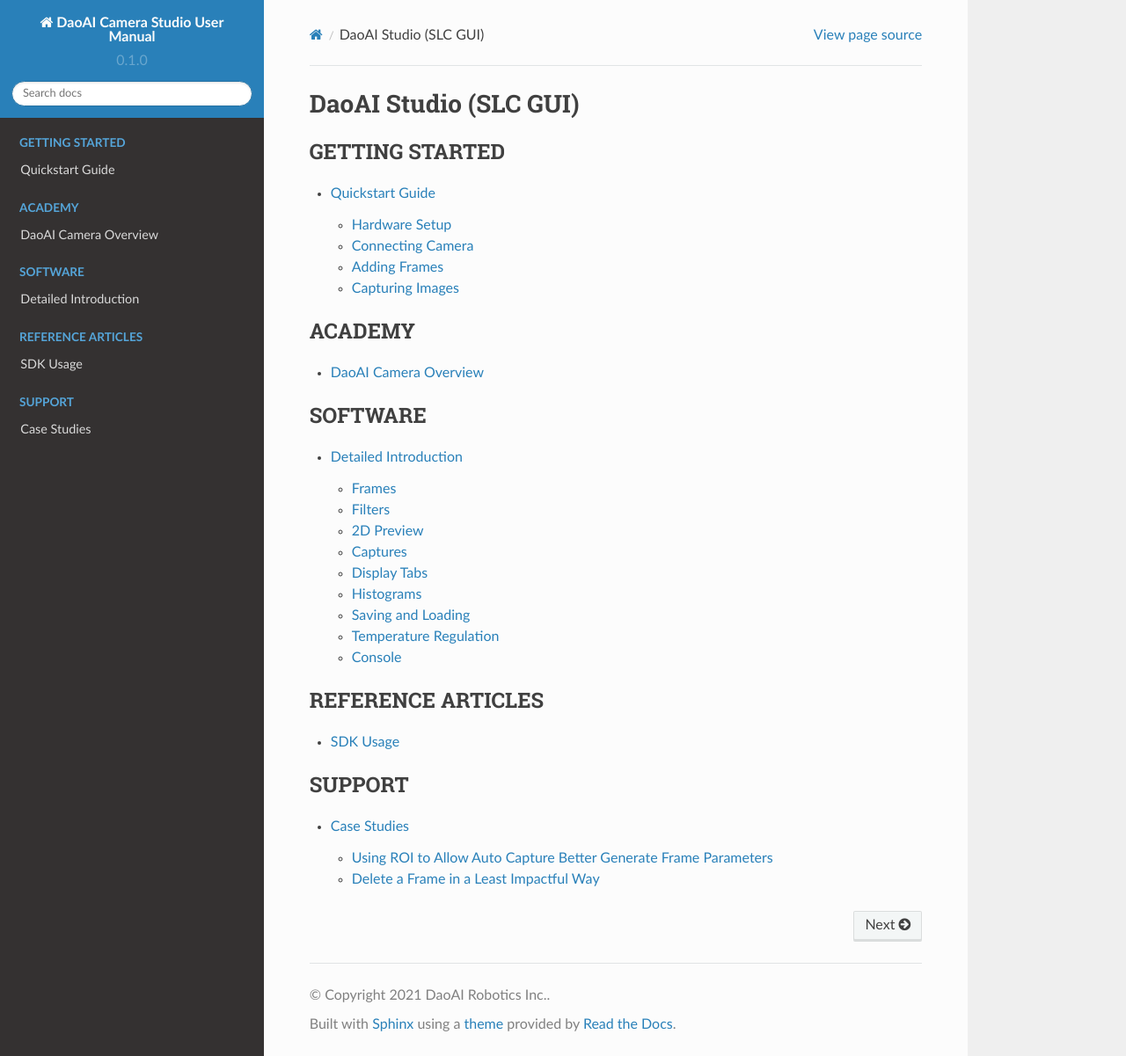
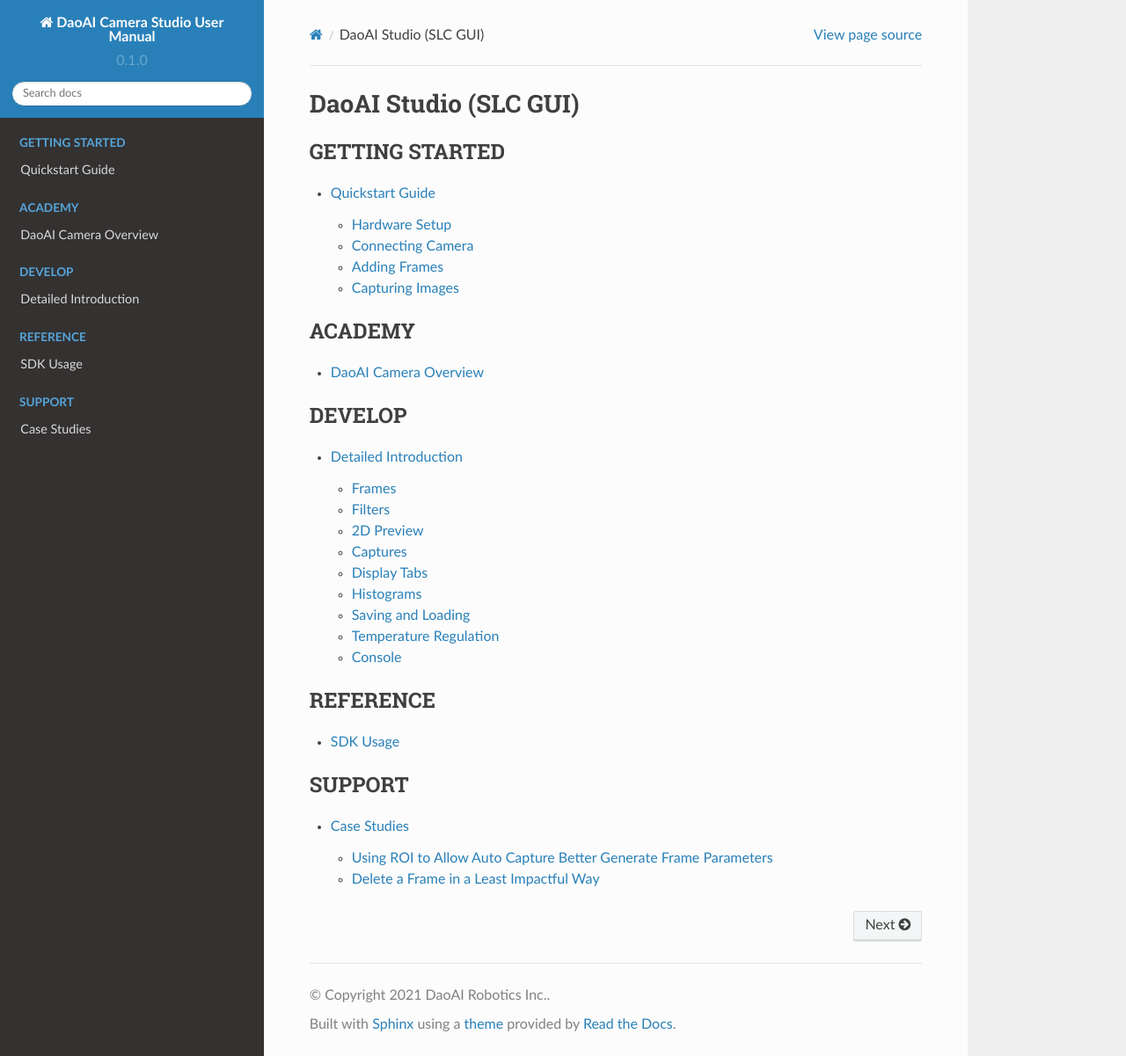
Before and after one commit to DaoAI-Robotics-Inc/daoai_camera_studio_user_manual, a Sphinx documentation site: the page built from docs/source/index.rst, in a window 1280 px wide and 1201 px high. Shown: the whole window at 88% size. Built offline with Sphinx 7.4.7 and the Read the Docs theme 2.0.0, drawn with Linux system fonts in a browser that asks for light colours.

Commit message:
structure update

```diff
--- a/docs/source/index.rst
+++ b/docs/source/index.rst
@@ -16,13 +16,13 @@
 
 .. toctree::
    :maxdepth: 2
-   :caption: SOFTWARE
+   :caption: DEVELOP
 
    detailed-introduction/index
 
 .. toctree::
    :maxdepth: 2
-   :caption: REFERENCE ARTICLES
+   :caption: REFERENCE
 
    sdk-usage/index
 
```
Also changed, not shown: other parts of docs/source/index.rst (+4 -0 lines).
